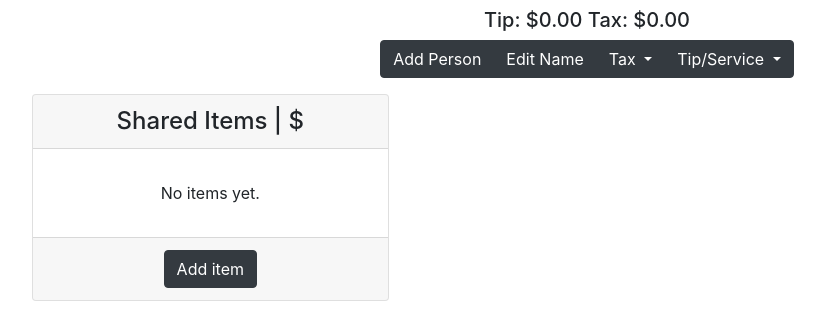
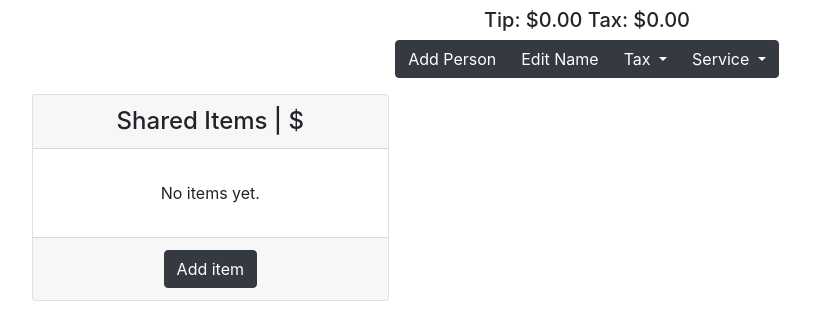
Before and after one commit to jlamonade/splitteroni, a Django app: template templates/splitter/bill_detail.html in a window 1280 px wide. Shown: the part 145-476 px from the top of the page, without its empty margins (53-878 px from the left). Run offline with Django 3.2, Linux system fonts and the light colour scheme; the template is opened without the code that fills it, so the values that code supplies are empty; parts of the project's set-up code (start-up, migrations or seed data) failed here and were passed over; some libraries are stand-ins or nearby versions.

Commit message:
Update: changed Tip/Service button in bill_detail.html

```diff
--- a/templates/splitter/bill_detail.html
+++ b/templates/splitter/bill_detail.html
@@ -28,7 +28,7 @@
             <div class="dropdown btn-group">
                 <a class="btn btn-dark dropdown-toggle" href="#" role="button" id="dropdownMenuLink"
                    data-toggle="dropdown" aria-haspopup="true" aria-expanded="false">
-                    Tip/Service
+                    Service
                 </a>
                 <div class="dropdown-menu" aria-labelledby="dropdownMenuLink">
                     <a href="{% url 'bill-update-tip-percent' bill.pk %}" class="dropdown-item">By Percent</a>
```
